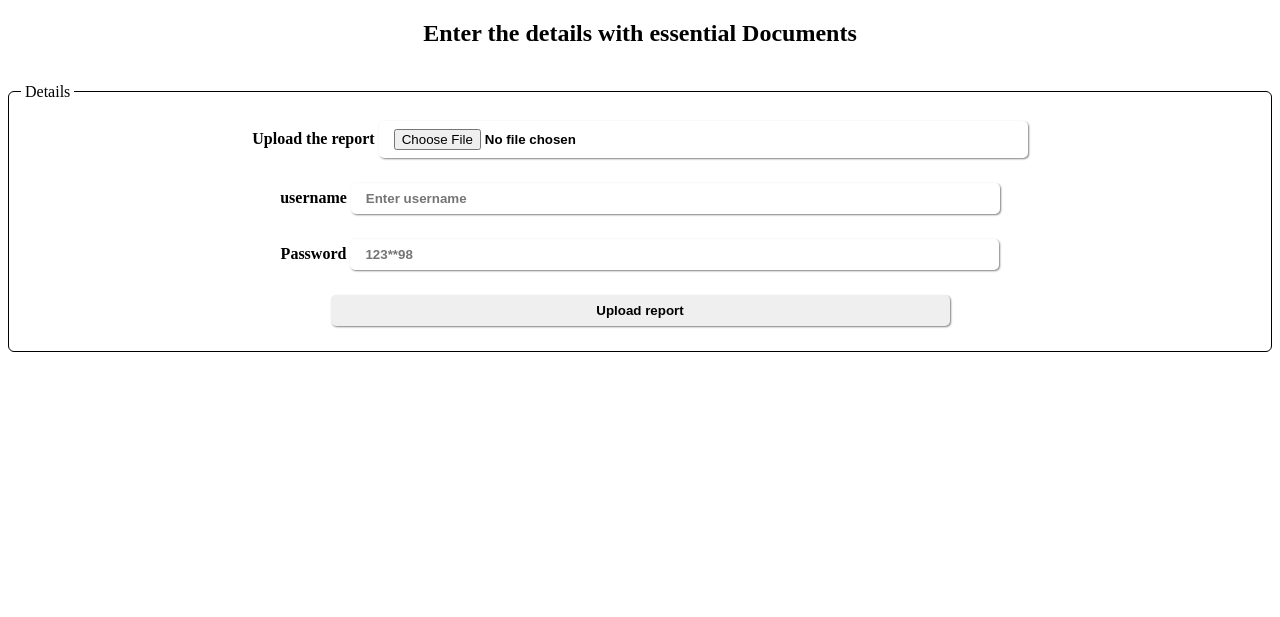
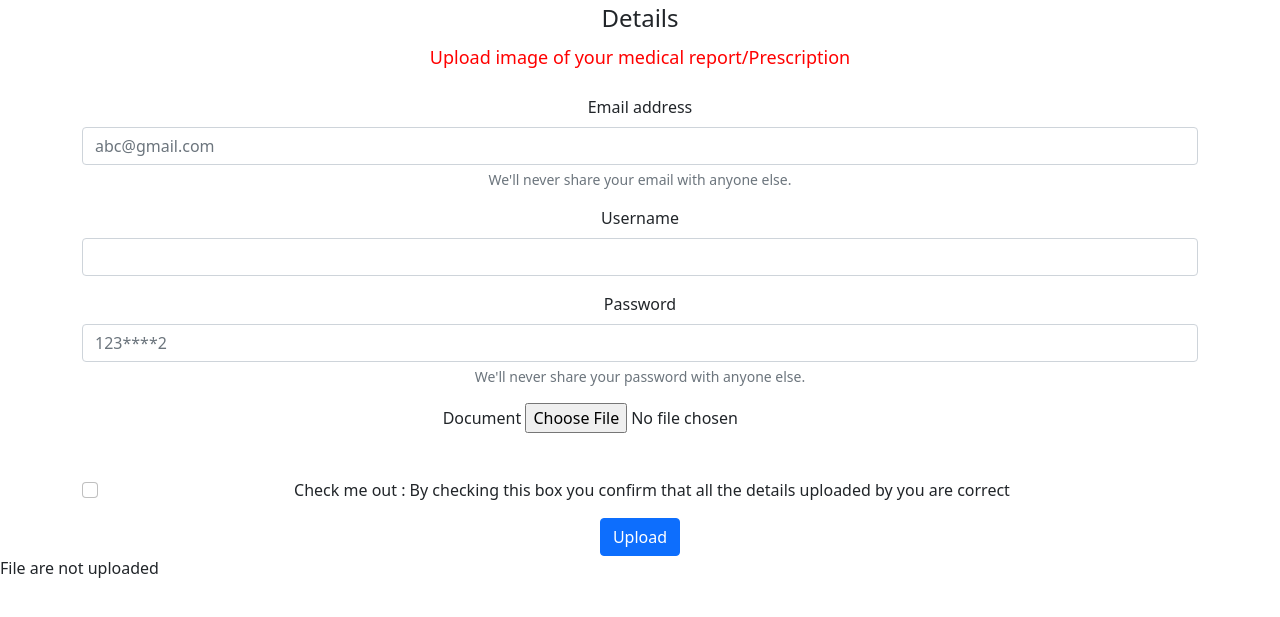
Before and after one commit to MahakGautam2002/Charming_Girls, a PHP site: page /upload.php in a window 1280 px wide. Shown: the top 617 px of the page. Run offline with PHP 8.4, Linux system fonts and the light colour scheme; data that the repository does not hold is empty; some libraries are stand-ins or nearby versions.

Commit message:
Add files via upload
Final Upload

```diff
--- a/upload.php
+++ b/upload.php
@@ -1,87 +1,76 @@
 <!DOCTYPE html>
-<html lang="en">
+<html>
 <head>
-    <meta charset="UTF-8">
-    <meta http-equiv="X-UA-Compatible" content="IE=edge">
-    <meta name="viewport" content="width=device-width, initial-scale=1.0">
-    <title>Upload Documents</title>
-    <link rel="stylesheet" href="styling.css">
-    <style>
+    <title>Download PDF</title>
+    <link rel="stylesheet" href="index.css">
+
+    <!-- Bootstrap CSS -->
+    <link href="https://cdn.jsdelivr.net/npm/bootstrap@5.1.3/dist/css/bootstrap.min.css" rel="stylesheet" integrity="sha384-1BmE4kWBq78iYhFldvKuhfTAU6auU8tT94WrHftjDbrCEXSU1oBoqyl2QvZ6jIW3" crossorigin="anonymous">
+
+</head>
+<body>
+    <center>
+    <div class="container">
+        <fieldset style="margin: 0%;">
+            <legend>Details</legend>
+    <span  style="color:red;font-size: large;"> Upload image of your medical report/Prescription</span><br><br>
+    <!-- <form action='upload.php' method='POST' enctype='multipart/form-data'>
+        <input type='file' name='myfile'><br> <br>
+        <input type='submit' name='upload' value='Upload'> <br><br>
+    </form> -->
+    <form action='upload.php' method='POST' enctype='multipart/form-data'>
+    <div class="mb-3">
+        <label for="exampleInputEmail1" class="form-label">Email address</label>
+        <input type="email" class="form-control" id="exampleInputEmail1" aria-describedby="emailHelp" placeholder="abc@gmail.com">
+        <div id="emailHelp" class="form-text">We'll never share your email with anyone else.</div>
+    </div>
+
+                <!-- <input type='submit' name='upload' value='Upload'> <br><br> -->
+    <div class="mb-3">
+        <label for="username" class="form-label">Username</label>
+        <input type="text" class="form-control" id="username" aria-describedby="userHelp">
+
+    </div>
+    <div class="mb-3">
+        <label for="exampleInputPassword1" class="form-label">Password</label>
+        <input type="password" class="form-control" id="exampleInputPassword1" placeholder="123****2">
+        <div id="pwHelp" class="form-text">We'll never share your password with anyone else.</div>
+    </div>
+
+    <div class="mb-3">
+        <label for="myfile" class="form-label">Document</label>
+        <input type='file' name='myfile' id="myfile" aria-describedby="userHelp"><br> <br>
+    </div>
+
+    <div class="mb-3 form-check">
+        <input type="checkbox" class="form-check-input" id="exampleCheck1">
+        <label class="form-check-label" for="exampleCheck1">Check me out : By checking this box you confirm that all the details uploaded by you are correct</label>
+    </div>
+        <button type="submit" class="btn btn-primary" name='upload' value='upload'>Upload</button>
+    </form>
+</fieldset>
+</div>
+</center>
+        <!-- Changes -->
+    <script src="https://cdn.jsdelivr.net/npm/@popperjs/core@2.10.2/dist/umd/popper.min.js" integrity="sha384-7+zCNj/IqJ95wo16oMtfsKbZ9ccEh31eOz1HGyDuCQ6wgnyJNSYdrPa03rtR1zdB" crossorigin="anonymous"></script>
+    <script src="https://cdn.jsdelivr.net/npm/bootstrap@5.1.3/dist/js/bootstrap.min.js" integrity="sha384-QJHtvGhmr9XOIpI6YVutG+2QOK9T+ZnN4kzFN1RtK3zEFEIsxhlmWl5/YESvpZ13" crossorigin="anonymous"></script>
 
 
-        input{
-            width: 50%;
-            height: 5%;
-            border: 1px;
-            border-radius: 05px;
-            padding: 8px 15px 8px 15px;
-            margin: 10px 0px 15px 0px;
-            box-shadow: 1px 1px 2px grey;
-            font-weight: bold;
-        }
-    </style>
-</head>
-<body>
-    <section>
-    <center>
-        <h1>Enter the details with essential Documents</h1>
-        <div class="container">
-        <fieldset>
-            <legend>Details</legend>
-        <form action="" method="POST" enctype="multipart/form-data">
-            <label><strong>Upload the report</strong></label>
-            <input type="file" name="image" id="image"/><br>
-
-            <label><strong>username</strong></label>
-            <input type="text" name="username" id="username" placeholder="Enter username"/><br>
-
-            <label><strong>Password</strong></label>
-            <input type="number" name="password" id="password" placeholder="123**98"/><br>
-
-
-            <input type="submit" name="Upload" value="Upload report"/><br>
-        </form>
-    </div>
-    </center>
-    </fieldset>
-    </section>
 </body>
 </html>
+<?php
+error_reporting(0);
 
-<?php
+    $name=$_FILES['myfile']['name'];
+    $tmp_name=$_FILES['myfile']['tmp_name'];
+    if(move_uploaded_file($tmp_name,$name))
+    {
+        echo"File are uploaded";
 
-$connection = mysqli_connect("localhost","root","");
-$db = mysqli_select_db($connection,'patient details');
+        echo"<img src='$name' width 300 height=300>";
 
-
-if(isset($_POST['Upload'])){
-
-    $file = addslashes(file_get_contents($_FILES["image"]["tmp_name"]));
-    $username=$_POST['username'];
-    $Password=$_POST['password'];
-
-    $query="INSERT INTO `patient reports`(`image`,`username`,`password`) VALUES('$file','$username','$password)";
-    $query_run=mysqli_query($connection,$query);
-
-    if($query_run){
-
-        echo '<script type="text/javascript">alert("Report Uploaded") </script>';
     }
     else{
-        echo '<script type="text/javascript">alert("Report Not Uploaded") </script>';
+        echo"File are not uploaded";
     }
-
-}
-
-
-
-
-
-
-
-
-
-
-
-
 ?>
```
